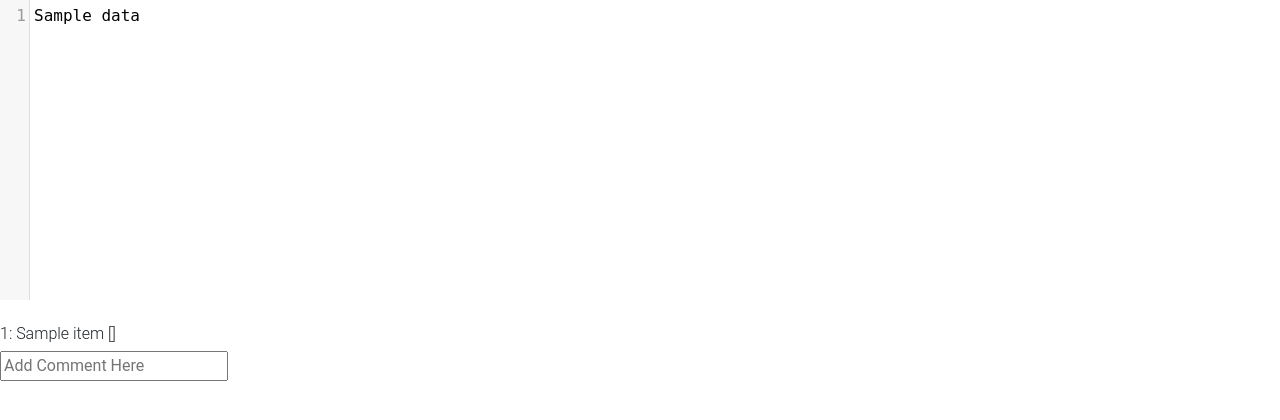
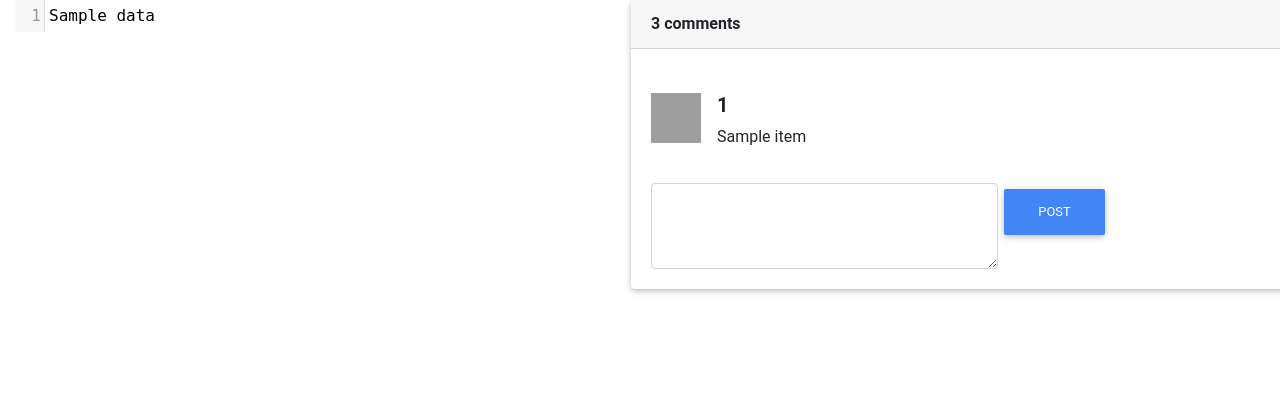
Before and after one commit to Milan-J-S/Code-Comprehension-MCQs, a Flask app: template src/templates/codeView.html in a window 1280 px wide. Shown: the top 420 px of the page. Run offline with Flask 2, Linux system fonts and the light colour scheme; the template is opened without the code that fills it: most values are stand-ins (such as "Sample title", 1, 10 or a date in 2020); some libraries are stand-ins or nearby versions; some web fonts are replaced; grey boxes are pictures that could not be loaded.

Commit message:
add conversations

```diff
--- a/src/server.py
+++ b/src/server.py
@@ -43,7 +43,7 @@ def fetchConvos(filename):
     cur.execute("SELECT user, comment FROM Convos WHERE filename =(?)", (filename,))
     rows = cur.fetchall()
 
-    print(rows);
+    print(rows)
 
     return(rows)
 
@@ -61,7 +61,7 @@ def putConvos():
     cur = con.cursor()
     cur.execute("INSERT INTO Convos VALUES (?,?,?,?)",(filename, id, comment, user) )
     con.commit()
-    return jsonify( added = True)
+    return redirect(url_for('showCode',filename = filename))
 
 if __name__ == '__main__':
     app.config['TEMPLATES_AUTO_RELOAD'] = True
--- a/src/templates/codeView.html
+++ b/src/templates/codeView.html
@@ -23,16 +23,43 @@
     <link rel="stylesheet" href="https://cdnjs.cloudflare.com/ajax/libs/codemirror/5.32.0/codemirror.min.css" />
 
     </head>
-    <body>
+    <body class = "mw-100">
 
-        <textarea  class="form-control z-depth-1 prettyprint" id="codeTextArea" placeholder="Paste Code Here...">{{data}}</textarea>
-        <br>
-        <div>
-            {% for item in rows %}
-                <h6> {{item[0]}}: {{item[1]}} {{filename}} </h6>
-            {% endfor %}
+        <div class="container mx-auto mw-100">
+            <div class="row">
+                <div class="col-sm">
+                        <textarea  id="codeTextArea" placeholder="Paste Code Here...">{{data}}</textarea>
+                </div>
+                <div class="col-sm w-50 float-right sticky-top right-0 mr-5">
+                    <div class="card position-fixed  card-comments mb-3 wow fadeIn w-75 ">
+                        <div class="card-header font-weight-bold">3 comments</div>
+                        <div id="comment_body" class="card-body">
+                            {% for item in rows %}
+                            <div class="media d-block d-md-flex mt-4 w-100 h-25">
+                                <img height = "50px" width="50px" class="d-flex mb-3 mx-auto " src="https://mdbootstrap.com/img/Photos/Avatars/img (20).jpg" alt="Generic placeholder image">
+                                <div class="media-body text-center text-md-left ml-md-3 ml-0">
+                                    <h5 class="mt-0 font-weight-bold"> {{item[0]}}
+
+                                    </h5>
+                                    {{item[1]}}
+                                </div>
+                            </div>
+
+                            {% endfor %}
+                                <div id="new_comment" class="media d-block d-md-flex mt-4 w-50 h-25">
+                                        <!-- Default input -->
+                                        <textarea class="form-control rounded-3 w-100" id="userPost" rows="3"></textarea>
+                                        <button type="button" class="btn btn-primary" onclick="postIt()">Post</button></div>
+                        </div>
+                    </div>
+                </div>
+            </div>
         </div>
-        <input placeholder="Add Comment Here" onblur="addComment(event)">
+
+
+
+
+
         <script>
             myCodeMirror = CodeMirror.fromTextArea(document.getElementById("codeTextArea"), {
                lineNumbers: true,
@@ -45,13 +72,50 @@
                 autoCloseBrackets: true,
             });
 
-            function addComment(event)
+            myCodeMirror.setSize("100%","100%")
+
+            function postIt()
+            {
+                post = document.getElementById("userPost");
+                addComment(post.value);
+
+                media = document.createElement("div");
+                media.setAttribute("class","media d-block d-md-flex mt-4 w-100 h-25");
+
+                img = document.createElement("img");
+                img.setAttribute("height","50px");
+                img.setAttribute("width","50px");
+
+                media.appendChild(img);
+
+                mediabody = document.createElement("div");
+                mediabody.setAttribute("class","media-body text-center text-md-left ml-md-3 ml-0");
+
+                h5 = document.createElement("h5");
+                h5.setAttribute("class","mt-0 font-weight-bold");
+                h5.innerHTML="Mizo";
+                mediabody.appendChild(h5);
+
+                p = document.createElement("p");
+                p.innerHTML = post.value
+                mediabody.appendChild(p);
+
+                media.appendChild(mediabody);
+
+                new_comment = document.getElementById("new_comment");
+                document.getElementById("comment_body").insertBefore(media, new_comment);
+
+                post.value = "";
+
+            }
+
+            function addComment(comment)
             {
             var xhr = new XMLHttpRequest();
 
             xhr.open("POST", "http://localhost:5000/putConvos", true);
              xhr.setRequestHeader("Content-type", "application/x-www-form-urlencoded");
-            xhr.send("filename={{filename}}&id=1&user=Milan&comment=test");
+            xhr.send("filename={{filename}}&id=1&user=Milan&comment="+comment);
 
            }
 
```
